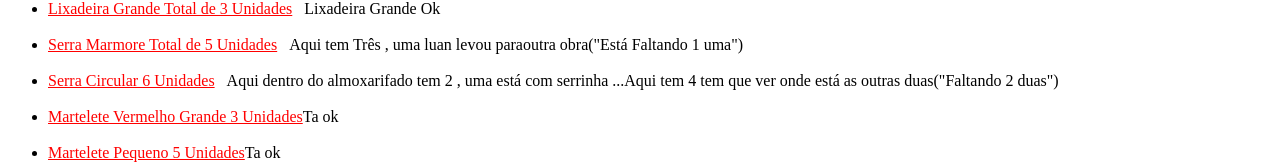
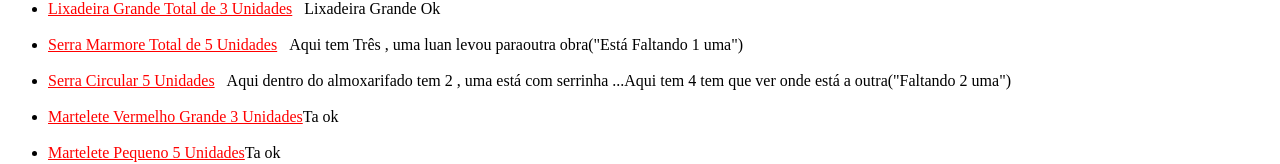
Before and after one commit to MarcosVinicius007/ListaLuan, a plain HTML site: page index.html in a window 1280 px wide. Shown: the part 133-297 px from the top of the page. Drawn offline with Linux system fonts and the light colour scheme.

Commit message:
Update index.htmli

```diff
--- a/index.html
+++ b/index.html
@@ -24,7 +24,7 @@
         <br>
         <li><u> Serra Marmore Total de 5 Unidades</u>&nbsp;&nbsp;&nbsp;Aqui tem Três , uma luan levou paraoutra obra("Está Faltando 1 uma")</li>
         <br>
-        <li><u>   Serra Circular 6 Unidades</u>&nbsp;&nbsp;&nbsp;Aqui dentro do almoxarifado tem 2 , uma está com serrinha ...Aqui tem 4 tem que ver onde está as outras duas("Faltando 2 duas")</li>
+        <li><u>   Serra Circular 5 Unidades</u>&nbsp;&nbsp;&nbsp;Aqui dentro do almoxarifado tem 2 , uma está com serrinha ...Aqui tem 4 tem que ver onde está a outra("Faltando 2 uma")</li>
         <br>
         <li><u>   Martelete Vermelho Grande 3 Unidades</u>Ta ok</li>
         <br>
```
